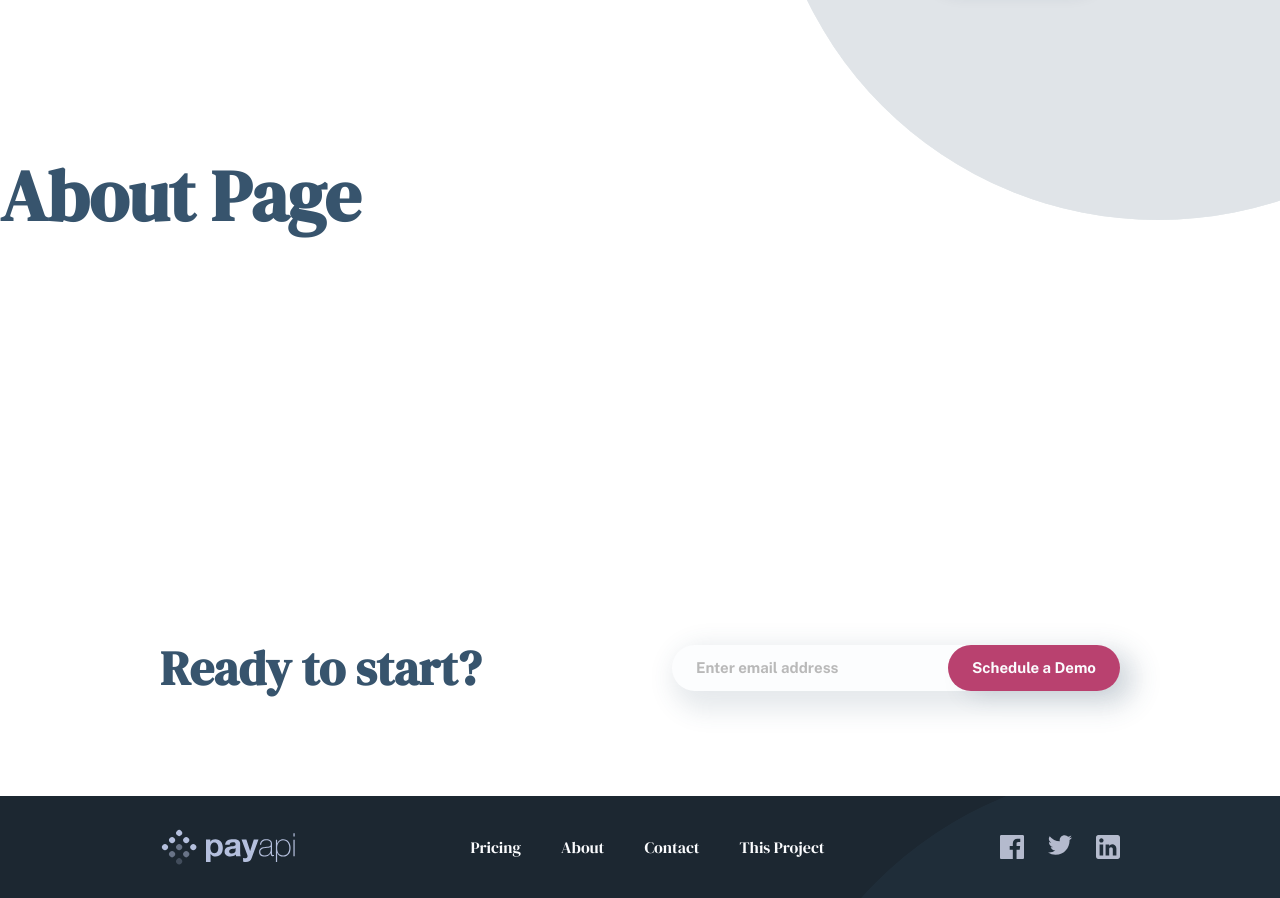
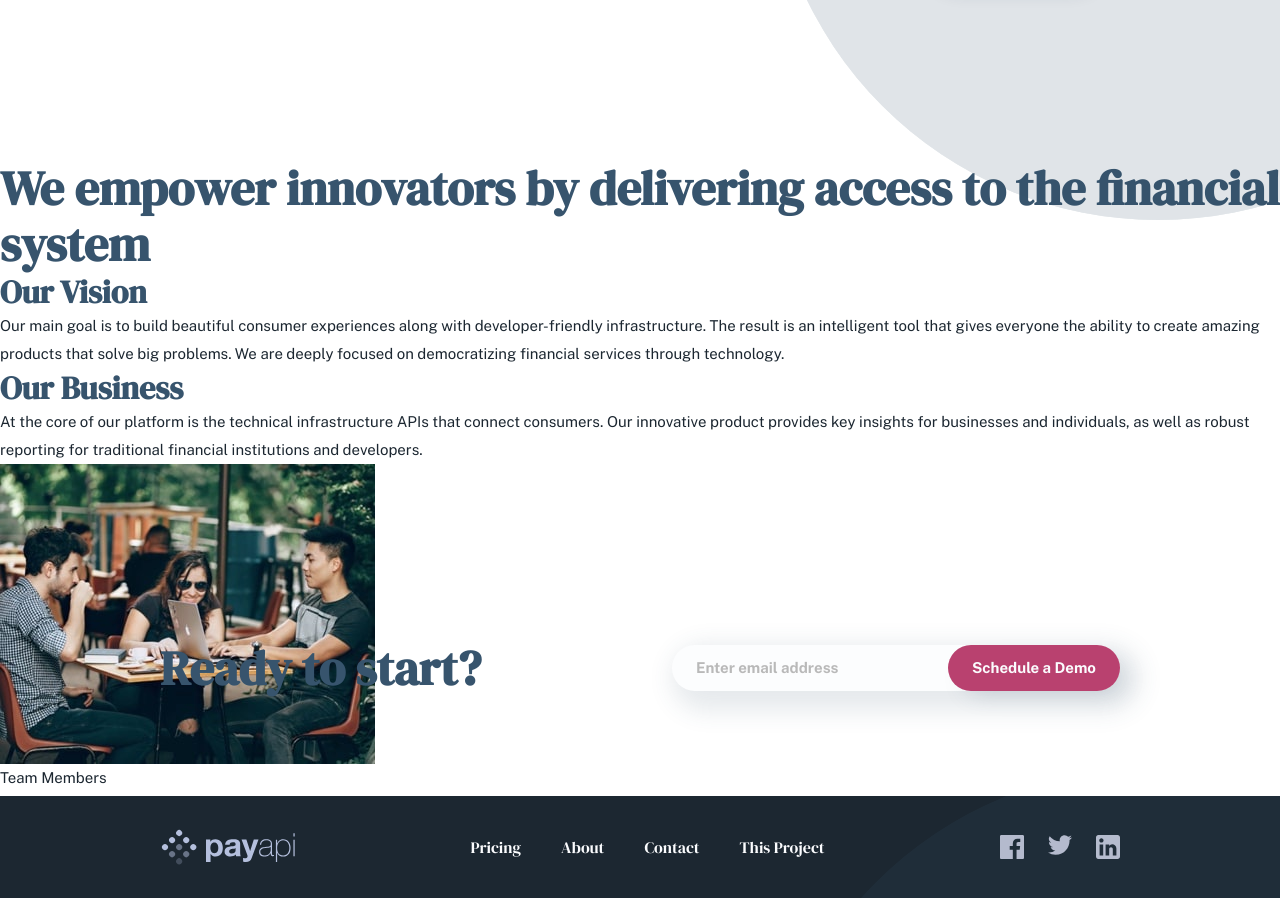
Before and after one commit to thorrellt/PayAPI, a React (Vite) app: page /PayAPI/about in a window 1280 px wide. Built offline with nearby package versions, Linux system fonts and the light colour scheme.

Commit message:
add markup for about page

```diff
--- a/src/components/pricing/PricePackage.jsx
+++ b/src/components/pricing/PricePackage.jsx
@@ -11,7 +11,9 @@ export default function PricePackage(props) {
                 {description}
             </p>
             <h1 className='price'>{`$${price}`}</h1>
+
             <div className="divider"></div>
+
             <ul className='features flex-container'>
                 <li
                 className={features.transaction ? '' : 'inactive'}>
--- a/src/pages/About.jsx
+++ b/src/pages/About.jsx
@@ -1,10 +1,47 @@
 import '../styles/About.css'
+import mobileTeam from '../assets/about/mobile/image-team-members.jpg'
+import desktopTeam from '../assets/about/desktop/image-team-members.jpg'
 
 
-export default function About(props){
-    return(
-        <section className='About'>
-            <h1>About Page</h1>
-        </section>
+export default function About(props) {
+    return (
+        <main className='About'>
+            <h2>We empower innovators
+                by delivering access to the financial system</h2>
+
+            <section>
+                <h3>Our Vision</h3>
+                <p>Our main goal is to build beautiful consumer experiences along with developer-friendly infrastructure. The result is an intelligent tool that gives everyone the ability to create amazing products that solve big problems. We are deeply focused on democratizing financial services through technology. </p>
+            </section>
+            <section>
+                <h3>Our Business</h3>
+                <p>At the core of our platform is the technical infrastructure APIs that connect consumers. Our innovative product provides key insights for businesses and individuals, as well as robust reporting for traditional financial institutions and developers. </p>
+            </section>
+
+            <img src={mobileTeam} alt="team picture" />
+
+            <div className="statistics">
+            <div className="stat">
+                    <p>Team Members</p>
+                    <h1>300+</h1>
+                </div>
+                <div className="stat">
+                    <p>Offices in the Us</p>
+                    <h1>3</h1>
+                </div>
+                <div className="stat">
+                    <p>Transactions analyzed</p>
+                    <h1>10M+</h1>
+                </div>
+            </div>
+            <section>
+                <h3>The Culture</h3>
+                <p>We strongly believe there's always an opportunity to learn from each other outside of day-to-day work, whether it's company-wide offsites, internal hackathons, or co-worker meetups. We always value cross-team collaboration and diversity of thought, no matter the job title.</p>
+            </section>
+            <section>
+                <h3>The People</h3>
+                <p>We're all passionate about building a more efficient and inclusive financial infrastructure together. At PayAPI, we have diverse backgrounds and skills.</p>
+            </section>
+        </main>
     )
 }
```
